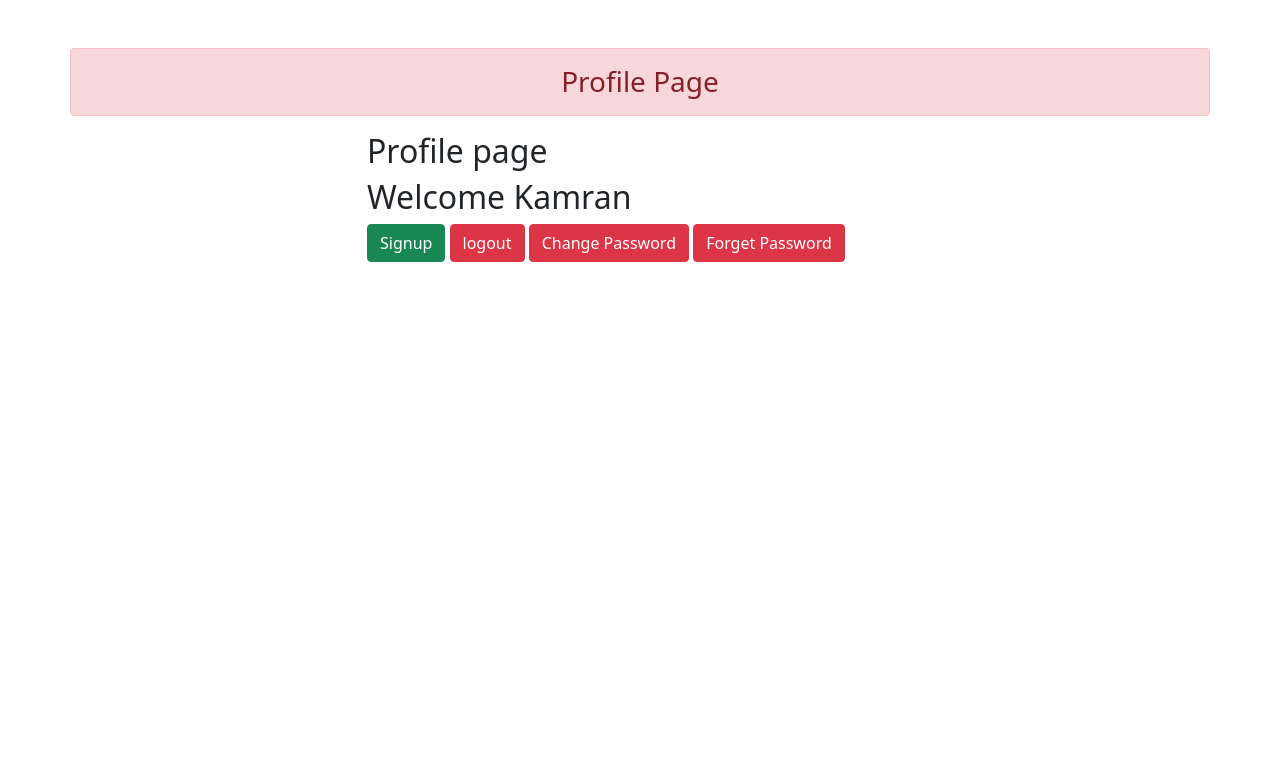
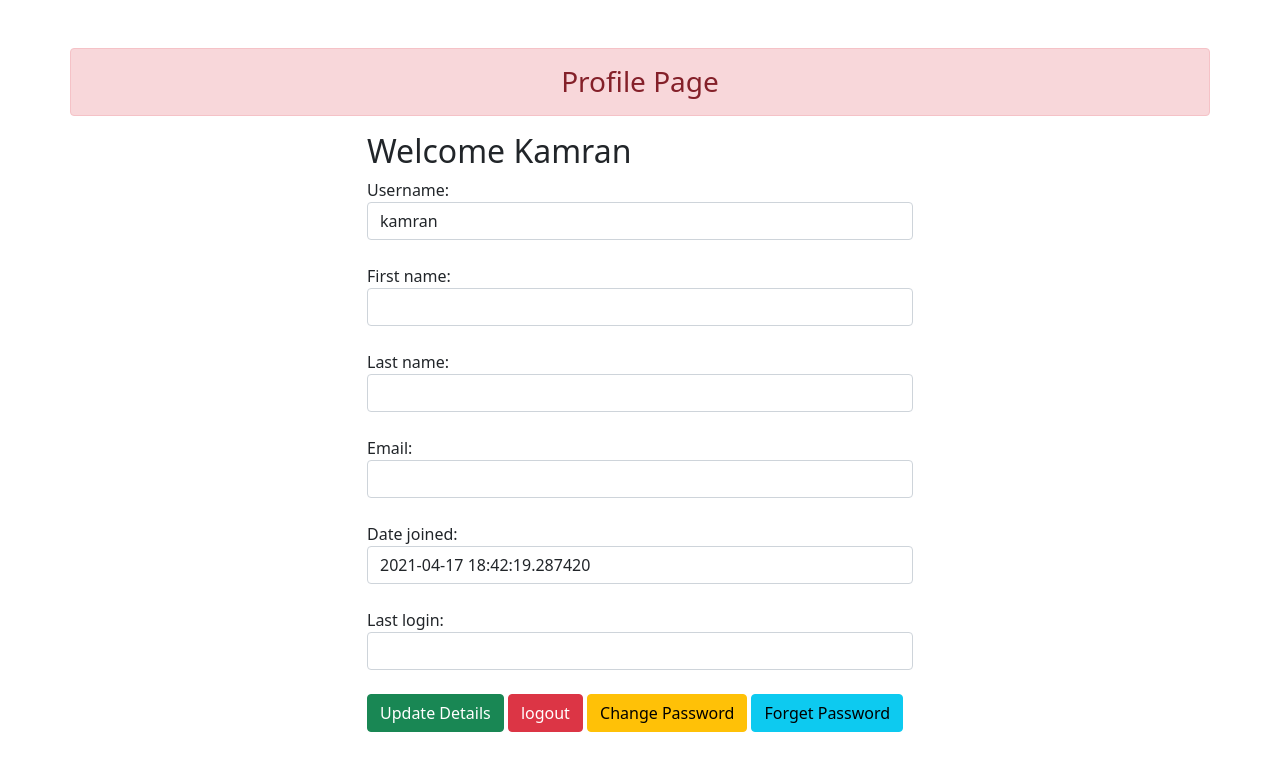
Before and after one commit to kamran1231/SIGNUP-LOGIN-LOGOUT-using-DJango, a Django app: page /profile/ in a window 1280 px wide. Shown: the top 771 px of the page. Run offline with Django 3.2, Linux system fonts and the light colour scheme; a user stored in the database is signed in; some libraries are stand-ins or nearby versions.

Commit message:
Edit Profile

```diff
--- a/enroll/forms.py
+++ b/enroll/forms.py
@@ -3,7 +3,7 @@ from django.contrib.auth.models import User
 from django.contrib.auth.forms import UserCreationForm
 from django import forms
 from django.contrib.auth.forms import AuthenticationForm,\
-    PasswordChangeForm,UsernameField,SetPasswordForm
+    PasswordChangeForm,UsernameField,SetPasswordForm,UserChangeForm
 
 
 
@@ -42,3 +42,19 @@ class ChangePassword(PasswordChangeForm):
 class ForgetPassword(SetPasswordForm):
     new_password1 = forms.CharField(widget=forms.PasswordInput(attrs={'class': 'form-control'}))
     new_password2 = forms.CharField(widget=forms.PasswordInput(attrs={'class': 'form-control'}))
+
+class EditUserProfileForm(UserChangeForm):
+    password = None
+    class Meta:
+        model = User
+        fields = ['username', 'first_name', 'last_name', 'email','date_joined','last_login']
+        labels = {'email':'Email'}
+        widgets = {
+            'username': forms.TextInput(attrs={'class': 'form-control'}),
+            'first_name': forms.TextInput(attrs={'class': 'form-control'}),
+            'last_name': forms.TextInput(attrs={'class': 'form-control'}),
+            'email': forms.EmailInput(attrs={'class': 'form-control'}),
+            'date_joined':forms.TextInput(attrs={'class':'form-control'}),
+            'last_login':forms.TextInput(attrs={'class':'form-control'})
+
+        }
--- a/enroll/templates/profile.html
+++ b/enroll/templates/profile.html
@@ -7,22 +7,53 @@
         <h3 class="text-center alert alert-danger">Profile Page</h3>
         <div class="col-sm-6 offset-3">
 
-            <h2>Profile page</h2>
             <h2 style="text-transform: capitalize;">Welcome {{name}}</h2>
-            <a href="{% url 'signup' %}" class="btn btn-success" >Signup</a>
-            <a href="{% url 'logout' %}" class="btn btn-danger" >logout</a>
-            <a href="{% url 'changepsw' %}" class="btn btn-danger" >Change Password</a>
-            <a href="{% url 'forgetpsw' %}" class="btn btn-danger" >Forget Password</a>
 
             {% if messages %} {% for mes in messages %}
 
-      <small {% if mes.tags %} class="{{mes.tags}} {% endif %}">{{mes}}</small>
+        <small {% if mes.tags %} class="{{mes.tags}} {% endif %}"><h5 style="color: green;">{{mes}}</h5></small>
       {% endfor %} {% endif %}
+
+            <form action="" method="post">
+                {% csrf_token %}
+
+                {% if form.non_field_errors %}
+
+                    {% for error in form.non_field_errors %}
+
+                        <p>{{error}}</p>
+
+                    {% endfor %}
+
+                {% endif %}
+
+
+                {% for fm in form %}
+
+                    {{fm.label_tag}} {{fm}} {{fm.errors|striptags}}<br>
+
+
+                {% endfor %}
+
+
+            <input type="submit" value="Update Details" class="btn btn-success">
+            <a href="{% url 'logout' %}" class="btn btn-danger" >logout</a>
+            <a href="{% url 'changepsw' %}" class="btn btn-warning" >Change Password</a>
+            <a href="{% url 'forgetpsw' %}" class="btn btn-info" >Forget Password</a>
+
+            </form>
+
+
+            <!-- <a href="{% url 'signup' %}" class="btn btn-success" >Signup</a> -->
+
+
+
 
 
         </div>
     </div>
 </div>
+<br>
 
 
 
--- a/enroll/views.py
+++ b/enroll/views.py
@@ -1,6 +1,6 @@
 from django.shortcuts import render,redirect,HttpResponseRedirect
 # from django.contrib.auth.forms import UserCreationForm
-from .forms import SignupForm,LoginForm,ChangePassword,ForgetPassword
+from .forms import SignupForm,LoginForm,ChangePassword,ForgetPassword,EditUserProfileForm
 from django.contrib import messages
 from django.contrib.auth.forms import PasswordChangeForm
 from django.contrib.auth import authenticate,login,logout,update_session_auth_hash
@@ -44,7 +44,14 @@ def user_login(request):
 
 def user_profile(request):
     if request.user.is_authenticated:
-        return render(request,'profile.html',{'name':request.user})
+        if request.method == 'POST':
+            fm = EditUserProfileForm(instance=request.user,data=request.POST)
+            if fm.is_valid():
+                messages.success(request,'User Details Update Successfully!!')
+                fm.save()
+        else:
+            fm = EditUserProfileForm(instance=request.user)
+        return render(request,'profile.html',{'name':request.user,'form':fm})
     else:
         return redirect('login')
 
```
